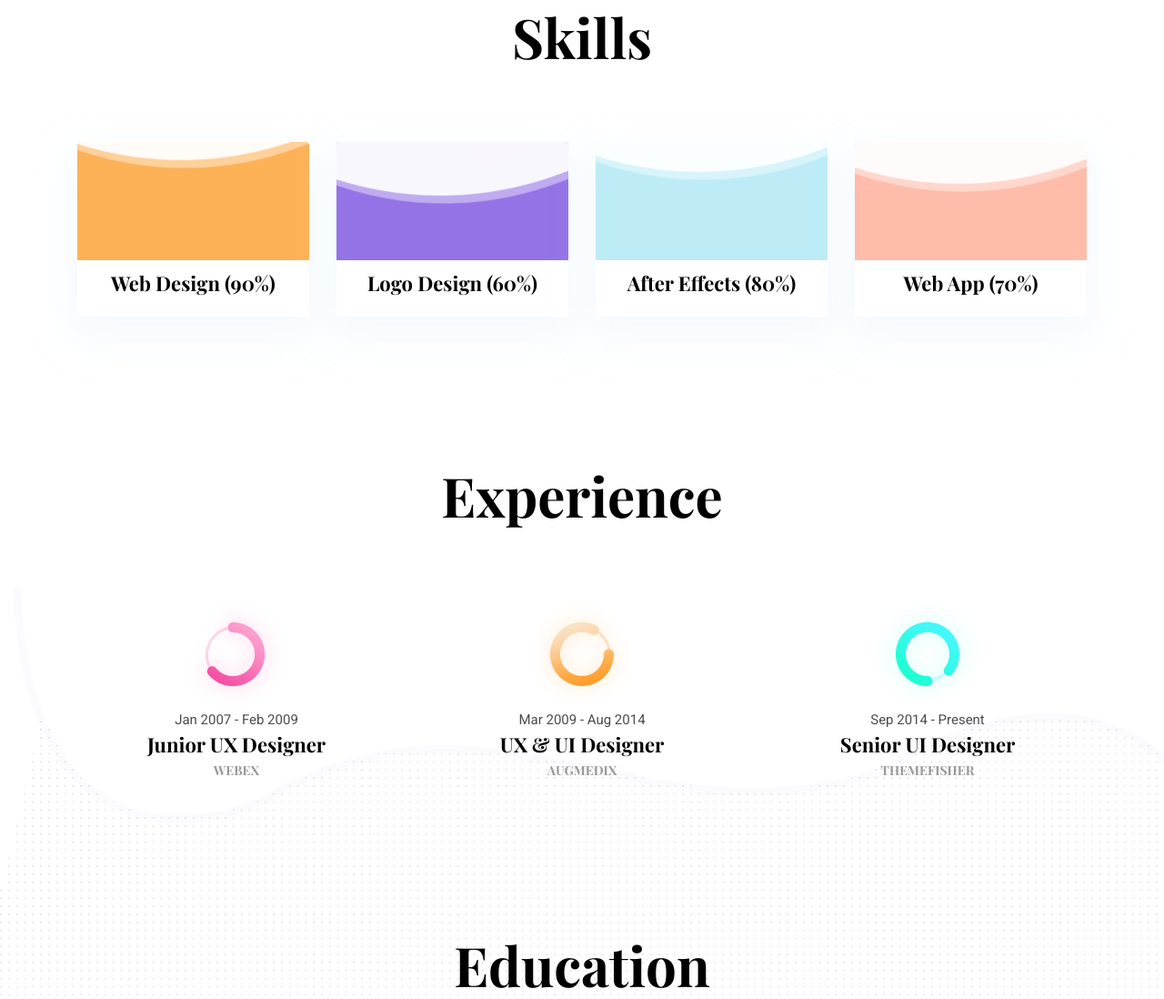
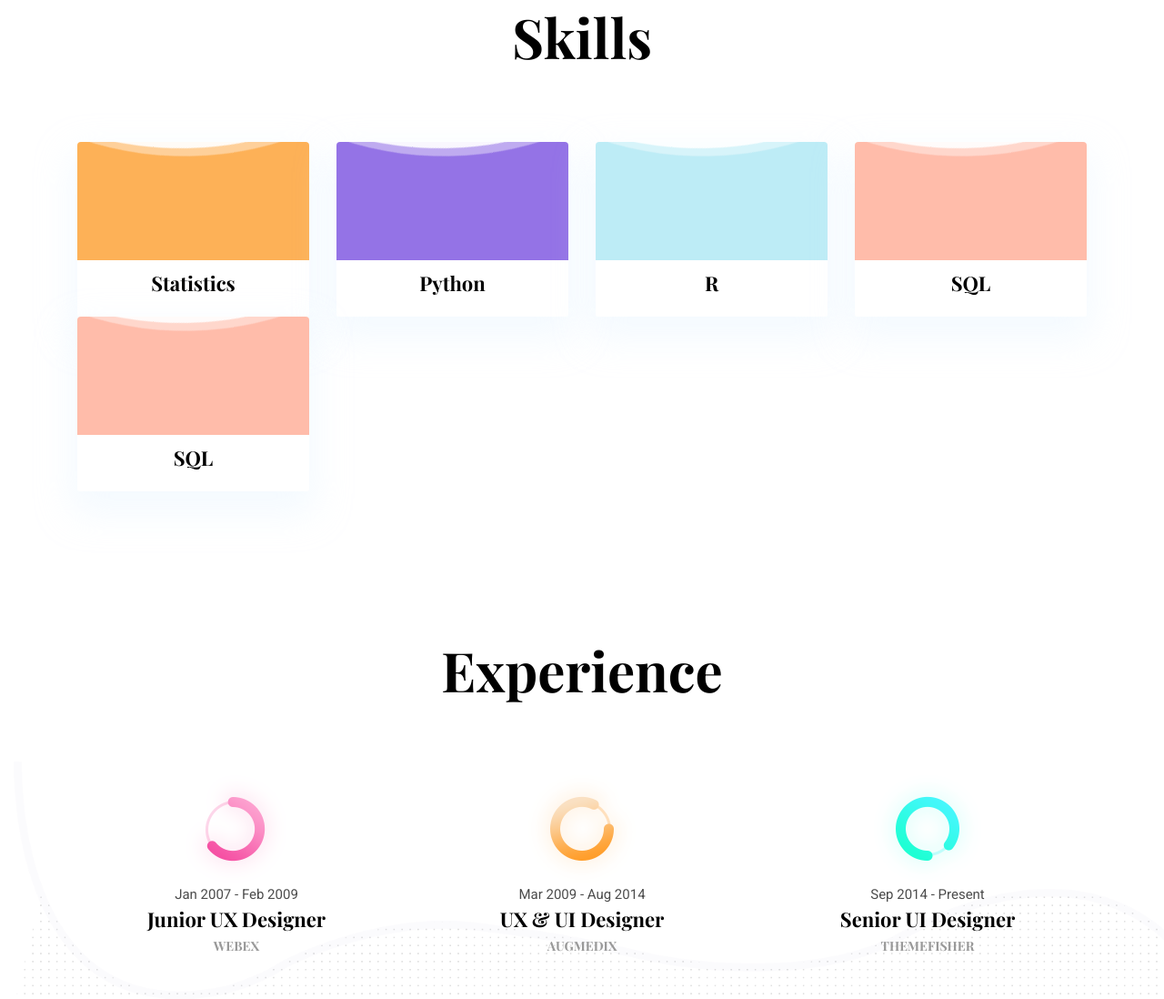
Before and after one commit to RgenselGitHub/RG_Portfolio, a plain HTML site: page index.html in a window 1280 px wide. Shown: the part 1299-2397 px from the top of the page at 91% size. Drawn offline with nearby package versions, Linux system fonts and the light colour scheme.

Commit message:
Skills Update

```diff
--- a/index.html
+++ b/index.html
@@ -141,45 +141,53 @@
       <div class="col-lg-3 col-sm-6 mb-4 mb-lg-0">
         <div class="card shadow text-center">
           <div class="position-relative rounded-top progress-wrapper" data-color="#fdb157">
-            <div class="wave" data-progress="90%"></div>
+            <div class="wave" data-progress="100%"></div>
           </div>
           <div class="card-footer bg-white">
-            <h4 class="card-title">Web Design (90%)</h4>
+            <h4 class="card-title">Statistics</h4>
           </div>
         </div>
       </div>
       <div class="col-lg-3 col-sm-6 mb-4 mb-lg-0">
         <div class="card shadow text-center">
           <div class="position-relative rounded-top progress-wrapper" data-color="#9473e6">
-            <div class="wave" data-progress="60%"></div>
+            <div class="wave" data-progress="100%"></div>
           </div>
           <div class="card-footer bg-white">
-            <h4 class="card-title">Logo Design (60%)</h4>
+            <h4 class="card-title">Python</h4>
           </div>
         </div>
       </div>
       <div class="col-lg-3 col-sm-6 mb-4 mb-lg-0">
         <div class="card shadow text-center">
           <div class="position-relative rounded-top progress-wrapper" data-color="#bdecf6">
-            <div class="wave" data-progress="80%"></div>
+            <div class="wave" data-progress="100%"></div>
           </div>
           <div class="card-footer bg-white">
-            <h4 class="card-title">After Effects (80%)</h4>
+            <h4 class="card-title">R</h4>
           </div>
         </div>
       </div>
       <div class="col-lg-3 col-sm-6 mb-4 mb-lg-0">
         <div class="card shadow text-center">
           <div class="position-relative rounded-top progress-wrapper" data-color="#ffbcaa">
-            <div class="wave" data-progress="70%"></div>
+            <div class="wave" data-progress="100%"></div>
           </div>
           <div class="card-footer bg-white">
-            <h4 class="card-title">Web App (70%)</h4>
+            <h4 class="card-title">SQL</h4>
           </div>
         </div>
       </div>
-    </div>
-  </div>
+      <div class="col-lg-3 col-sm-6 mb-4 mb-lg-0">
+        <div class="card shadow text-center">
+          <div class="position-relative rounded-top progress-wrapper" data-color="#ffbcaa">
+            <div class="wave" data-progress="100%"></div>
+          </div>
+          <div class="card-footer bg-white">
+            <h4 class="card-title">SQL</h4>
+         </div>
+       </div>
+     </div>
 </section>
 <!-- /skills -->
 
```
